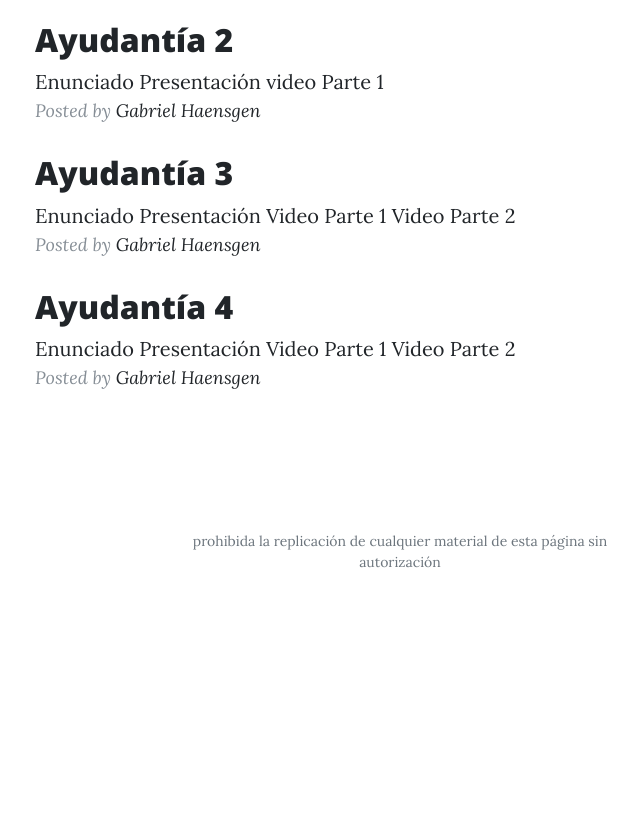
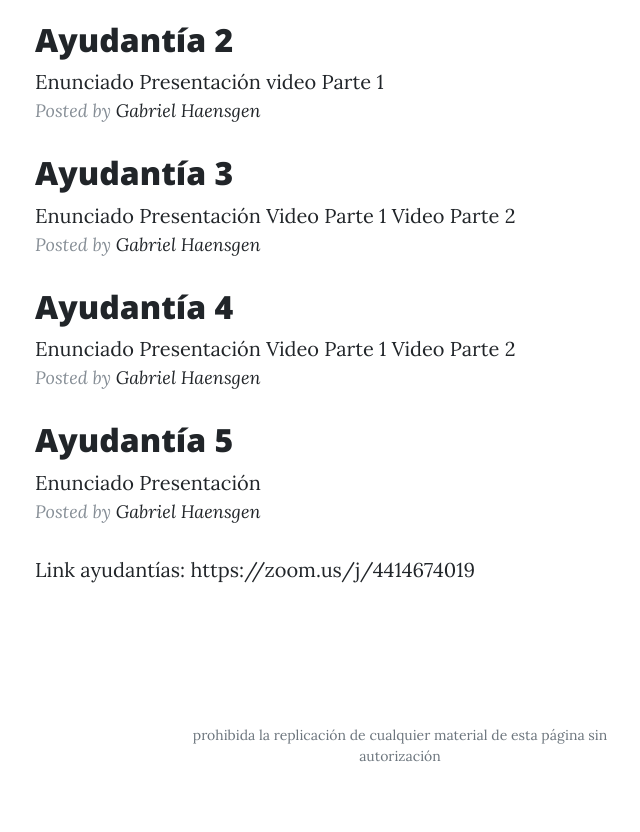
Before and after one commit to Haensgen/gestion-financiera, a website: page index.html in a window 1280 px wide. Shown: the part 957-1789 px from the top of the page, without its empty margins (240-880 px from the left). Before the commit the page ends 1595 px from the top, so only its background shows below. Drawn offline with nearby package versions, Linux system fonts and the light colour scheme.

Commit message:
Update index.html

```diff
--- a/index.html
+++ b/index.html
@@ -105,6 +105,16 @@
                    <p class="post-meta">Posted by
             <a href="https://haensgen.github.io">Gabriel Haensgen</a>
 
+                     <h2 class="post-title">
+                         Ayudantía 5
+            </h2>
+          <a href='ayudantias/ayudantia5.pdf'>Enunciado</a>
+          <a href='ayudantias/presentacionayudantia5.pdf'>Presentación</a>
+                   <p class="post-meta">Posted by
+            <a href="https://haensgen.github.io">Gabriel Haensgen</a>
+
+                              <p> Link ayudantías: https://zoom.us/j/4414674019 </p>
+
 
   <!-- Footer -->
   <footer>
```
